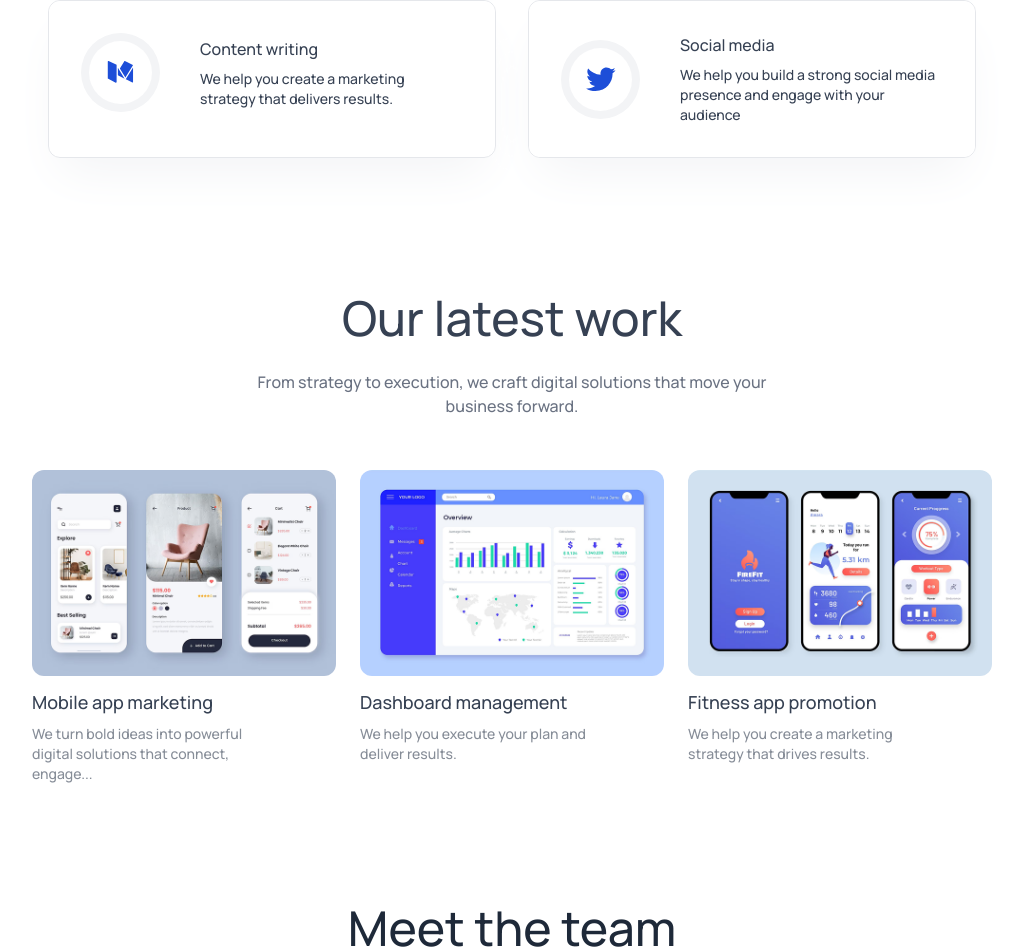
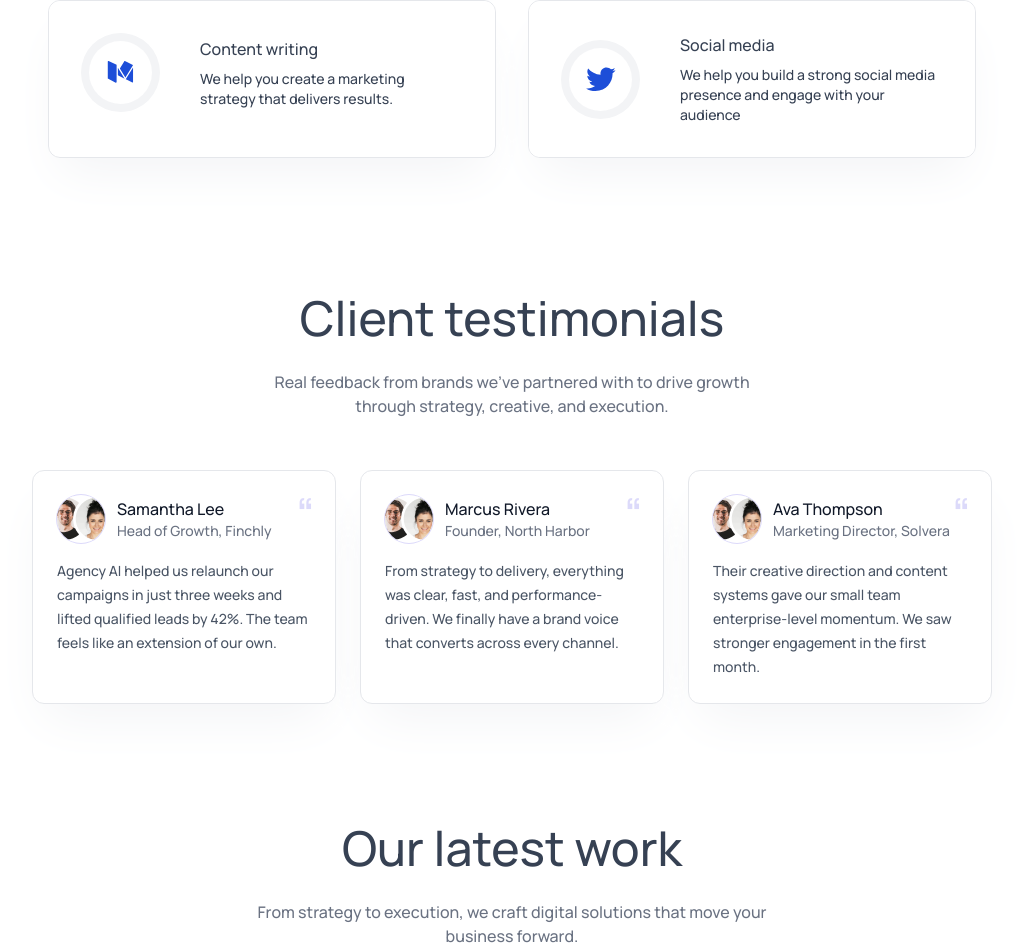
Before and after one commit to Sumeet31101998/agency-ai, a React (Vite) app: page / in a window 1280 px wide. Shown: the part 1724-2676 px from the top of the page, without its empty margins (128-1151 px from the left). Built offline with nearby package versions, Linux system fonts and the light colour scheme.

Commit message:
Added testimonials section

```diff
--- a/src/App.jsx
+++ b/src/App.jsx
@@ -3,8 +3,8 @@ import Navbar from './components/Navbar'
 import Hero from './components/Hero'
 import TrustedBy from './components/TrustedBy'
 import Services from './components/Services'
-import ServiceCard from './components/ServiceCard'
 import OurWork from './components/OurWork'
+import Testimonials from './components/Testimonials'
 import Teams from './components/Teams'
 import ContactUs from './components/ContactUs'
 import { Toaster } from 'react-hot-toast'
@@ -60,6 +60,7 @@ const App = () => {
       <Hero />
       <TrustedBy />
       <Services />
+      <Testimonials />
       <OurWork />
       <Teams />
       <ContactUs />
--- /dev/null
+++ b/src/components/Testimonials.jsx
@@ -0,0 +1,77 @@
+import React from 'react'
+import { motion } from 'motion/react'
+import Title from './Title'
+import assets from '../assets/assets'
+
+const Testimonials = () => {
+  const testimonialsData = [
+    {
+      name: 'Samantha Lee',
+      role: 'Head of Growth, Finchly',
+      quote:
+        'Agency AI helped us relaunch our campaigns in just three weeks and lifted qualified leads by 42%. The team feels like an extension of our own.',
+      image: assets.group_profile,
+    },
+    {
+      name: 'Marcus Rivera',
+      role: 'Founder, North Harbor',
+      quote:
+        'From strategy to delivery, everything was clear, fast, and performance-driven. We finally have a brand voice that converts across every channel.',
+      image: assets.group_profile,
+    },
+    {
+      name: 'Ava Thompson',
+      role: 'Marketing Director, Solvera',
+      quote:
+        'Their creative direction and content systems gave our small team enterprise-level momentum. We saw stronger engagement in the first month.',
+      image: assets.group_profile,
+    },
+  ]
+
+  return (
+    <motion.section
+      id='testimonials'
+      initial='hidden'
+      whileInView='visible'
+      viewport={{ once: true }}
+      transition={{ staggerChildren: 0.15 }}
+      className='relative flex flex-col items-center gap-7 px-4 sm:px-12 lg:px-24 xl:px-40 pt-30 text-gray-700 dark:text-white'
+    >
+      <Title
+        title='Client testimonials'
+        desc='Real feedback from brands we’ve partnered with to drive growth through strategy, creative, and execution.'
+      />
+
+      <div className='grid w-full max-w-6xl gap-4 sm:gap-6 md:grid-cols-2 xl:grid-cols-3'>
+        {testimonialsData.map((testimonial, index) => (
+          <motion.article
+            key={testimonial.name}
+            initial={{ opacity: 0, y: 30 }}
+            whileInView={{ opacity: 1, y: 0 }}
+            transition={{ duration: 0.5, delay: index * 0.1 }}
+            viewport={{ once: true }}
+            className='relative overflow-hidden rounded-xl border border-gray-200 dark:border-gray-700 bg-white dark:bg-gray-900 p-6 shadow-2xl shadow-gray-100 dark:shadow-white/10'
+          >
+            <span className='absolute right-5 top-5 text-5xl leading-none text-primary/20'>“</span>
+
+            <div className='mb-4 flex items-center gap-3'>
+              <img
+                src={testimonial.image}
+                alt={testimonial.name}
+                className='h-12 w-12 rounded-full object-cover ring-1 ring-primary/20'
+              />
+              <div>
+                <p className='font-bold text-gray-900 dark:text-white'>{testimonial.name}</p>
+                <p className='text-sm text-gray-500 dark:text-white/70'>{testimonial.role}</p>
+              </div>
+            </div>
+
+            <p className='text-sm leading-6 text-gray-600 dark:text-white/80'>{testimonial.quote}</p>
+          </motion.article>
+        ))}
+      </div>
+    </motion.section>
+  )
+}
+
+export default Testimonials
```
